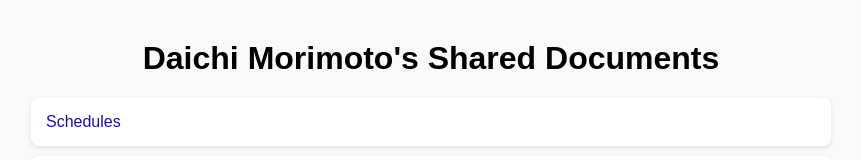
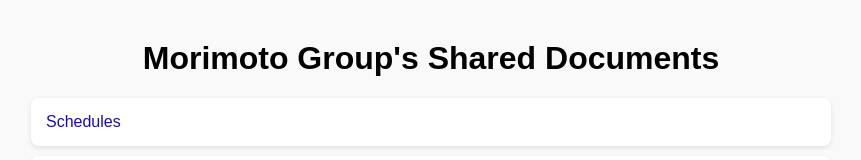
Before and after one commit to dmubiquitin/technicians, a plain HTML site: page index.html in a window 1280 px wide. Shown: the top 160 px of the page, without its empty margins (209-1070 px from the left). Drawn offline with Linux system fonts and the light colour scheme.

Commit message:
Update index.html

```diff
--- a/index.html
+++ b/index.html
@@ -3,7 +3,7 @@
 <head>
   <meta charset="UTF-8">
   <meta name="viewport" content="width=device-width, initial-scale=1">
-  <title>Morimoto's Group</title>
+  <title>Morimoto Group</title>
   <style>
     body {
       font-family: Arial, sans-serif;
@@ -34,7 +34,7 @@
   </style>
 </head>
 <body>
-  <h1>Daichi Morimoto's Shared Documents</h1>
+  <h1>Morimoto Group's Shared Documents</h1>
   <ul>
     <li><a href="https://stkyotouac-my.sharepoint.com/:w:/g/personal/morimoto_daichi_3x_ms_c_kyoto-u_ac_jp/EcKZAzANJwhCvhoWI6hW-doBZ0e-IBrkV-w3HNuJvBxtAA?e=QQZpXX" target="_blank">Schedules</a></li>
     <li><a href="https://stkyotouac-my.sharepoint.com/:x:/g/personal/morimoto_daichi_3x_ms_c_kyoto-u_ac_jp/EX65vLmvGVBIg1bw_1gTyGABu0fmr2wZc22nANKyCyr6rg?e=nTk3cg" target="_blank">Morimoto's buffer protocols</a></li>
```
